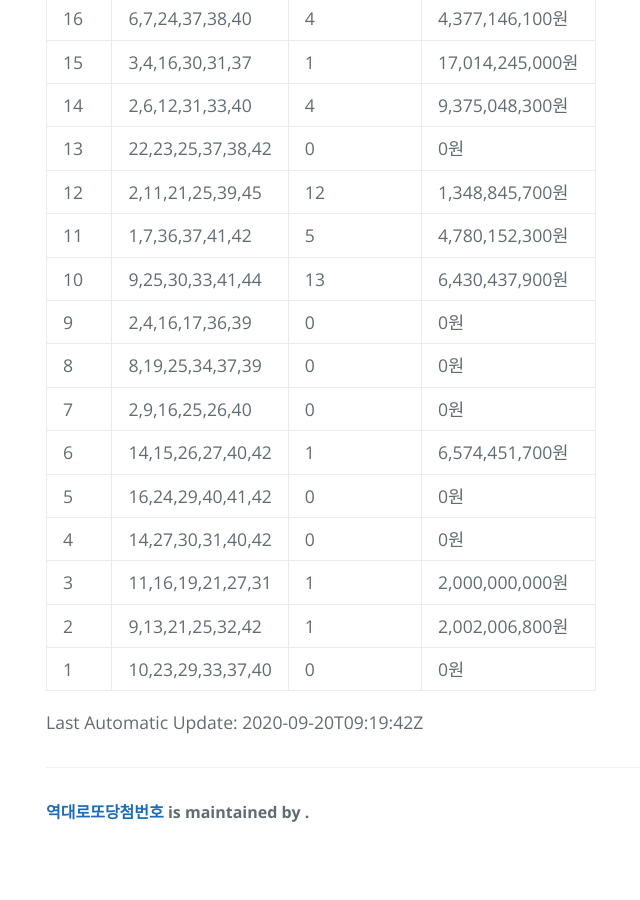
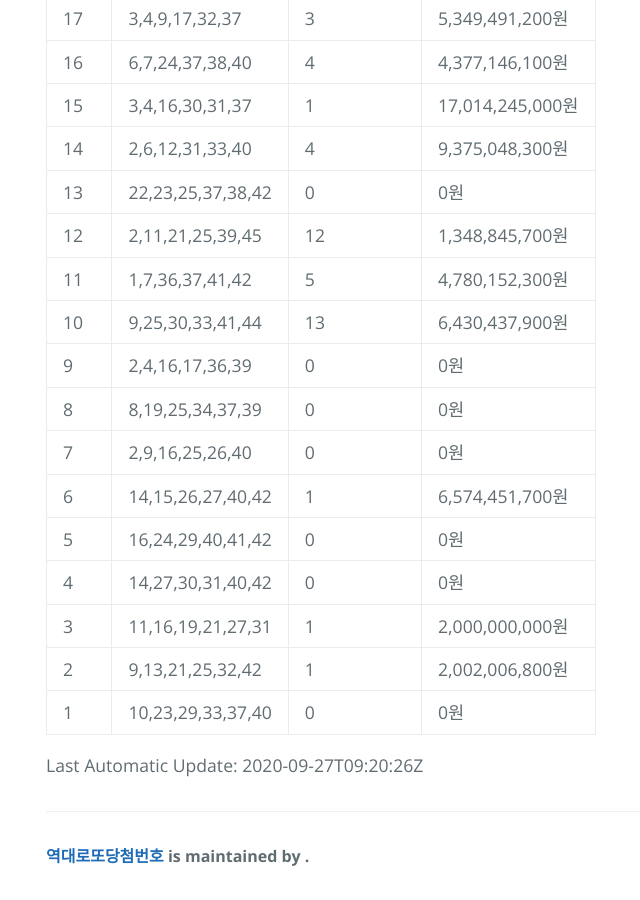
Before and after one commit to sh0seo/lottery-history, a Jekyll site: the page built from index.md, in a window 1280 px wide and 900 px high, scrolled down 39990 px. Shown: the whole window, without its empty margins (178-818 px from the left). Built offline with Jekyll 4.4.1, drawn with Linux system fonts in a browser that asks for light colours; before the commit the page ends 40846 px from its top, so only the background shows below that; some of the changed text lies outside the part shown.

Commit message:
update auto b7def6ed50215b2a681768d76038b0b5f1c103c7

```diff
--- a/index.md
+++ b/index.md
@@ -937,4 +938,4 @@ title: {{ site.name }}
 | 2 | 9,13,21,25,32,42 | 1 | 2,002,006,800원 |
 | 1 | 10,23,29,33,37,40 | 0 | 0원 |
 
-Last Automatic Update: 2020-09-20T09:19:42Z
+Last Automatic Update: 2020-09-27T09:20:26Z
```
Also changed, not shown: other parts of index.md (+1 -0 lines).
